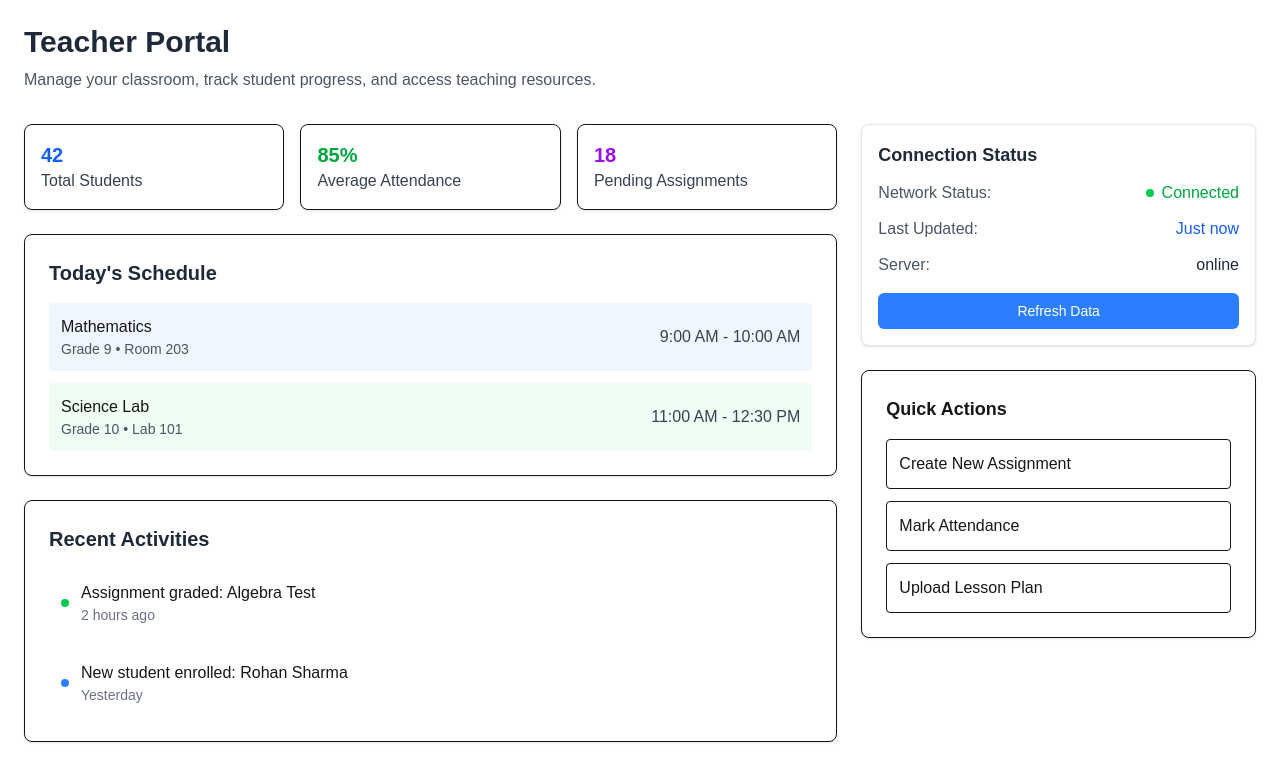
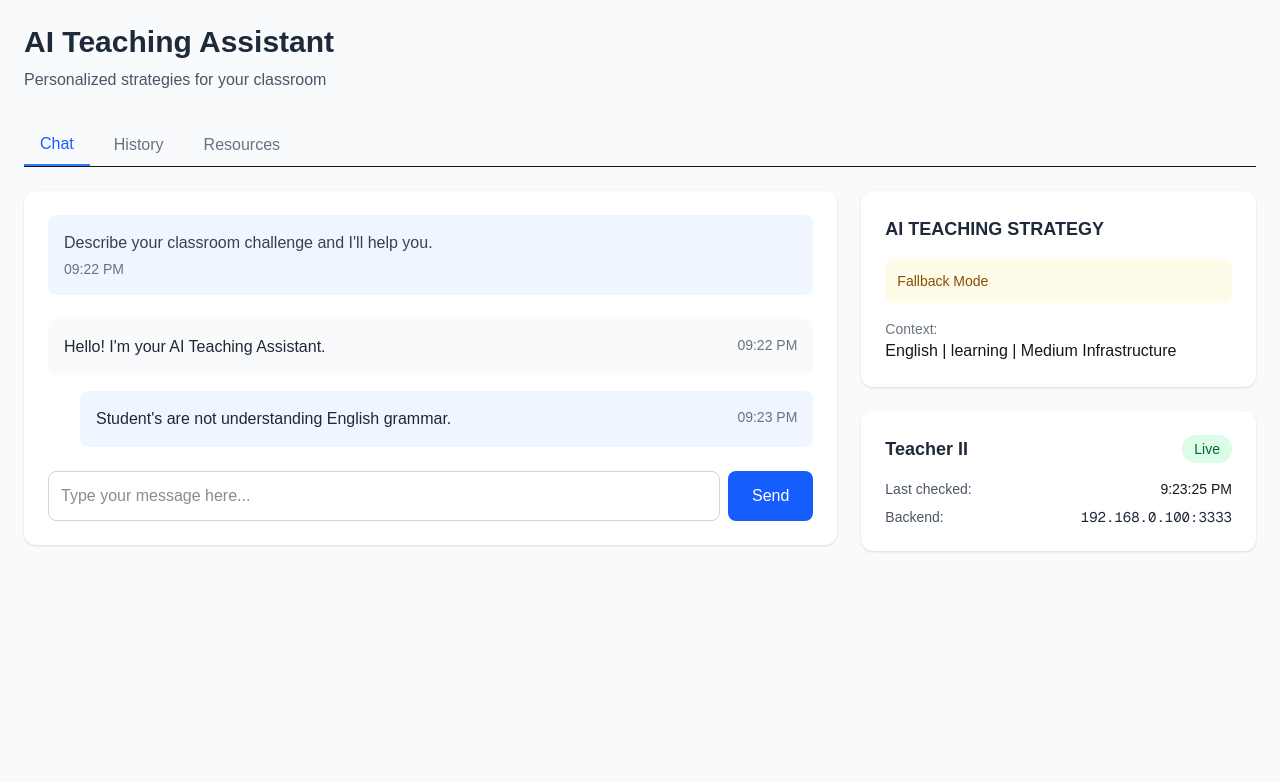
Before and after one commit to warisha-f1/MergeEd, a Next.js app in the folder frontend/: page /teacher in a window 1280 px wide. Shown: the top 782 px of the page. Built offline with nearby package versions, Linux system fonts and the light colour scheme.

Commit message:
Update page.tsx

```diff
--- a/frontend/app/teacher/page.tsx
+++ b/frontend/app/teacher/page.tsx
@@ -2,100 +2,134 @@
 "use client";
 
 import { useState } from "react";
-import ConnectionStatus from "../../components/ConnectionStatus";
 
 export default function TeacherPage() {
-  const [activeTab, setActiveTab] = useState("dashboard");
+  const [activeTab, setActiveTab] = useState("chat");
+  const [message, setMessage] = useState("");
+  const [chatHistory, setChatHistory] = useState([
+    { id: 1, sender: "ai", text: "Hello! I'm your AI Teaching Assistant.", time: "09:22 PM" },
+    { id: 2, sender: "user", text: "Student's are not understanding English grammar.", time: "09:23 PM" },
+  ]);
 
   return (
-    <div className="p-6">
-      {/* Teacher Page Header */}
+    <div className="min-h-screen bg-gray-50 p-6">
+      {/* Header */}
       <header className="mb-8">
-        <h1 className="text-3xl font-bold text-gray-800">Teacher Portal</h1>
-        <p className="text-gray-600 mt-2">
-          Manage your classroom, track student progress, and access teaching resources.
-        </p>
+        <h1 className="text-3xl font-bold text-gray-800">AI Teaching Assistant</h1>
+        <p className="text-gray-600 mt-2">Personalized strategies for your classroom</p>
       </header>
 
+      {/* Tabs */}
+      <div className="flex space-x-2 mb-6 border-b">
+        <button
+          onClick={() => setActiveTab("chat")}
+          className={`px-4 py-2 font-medium ${
+            activeTab === "chat"
+              ? "border-b-2 border-blue-500 text-blue-600"
+              : "text-gray-500 hover:text-gray-700"
+          }`}
+        >
+          Chat
+        </button>
+        <button
+          onClick={() => setActiveTab("history")}
+          className={`px-4 py-2 font-medium ${
+            activeTab === "history"
+              ? "border-b-2 border-blue-500 text-blue-600"
+              : "text-gray-500 hover:text-gray-700"
+          }`}
+        >
+          History
+        </button>
+        <button
+          onClick={() => setActiveTab("resources")}
+          className={`px-4 py-2 font-medium ${
+            activeTab === "resources"
+              ? "border-b-2 border-blue-500 text-blue-500"
+              : "text-gray-500 hover:text-gray-700"
+          }`}
+        >
+          Resources
+        </button>
+      </div>
+
       <div className="grid grid-cols-1 lg:grid-cols-3 gap-6">
-        {/* Left Column - Teacher Dashboard */}
-        <div className="lg:col-span-2 space-y-6">
-          {/* Stats Cards for Teachers */}
-          <div className="grid grid-cols-1 md:grid-cols-3 gap-4">
-            <div className="bg-white p-4 rounded-lg shadow border">
-              <div className="text-xl font-bold text-blue-600">42</div>
-              <div className="text-gray-700">Total Students</div>
+        {/* Chat Section */}
+        <div className="lg:col-span-2">
+          <div className="bg-white rounded-xl shadow p-6">
+            <div className="mb-6 p-4 bg-blue-50 rounded-lg">
+              <p className="text-gray-700">Describe your classroom challenge and I'll help you.</p>
+              <p className="text-sm text-gray-500 mt-1">09:22 PM</p>
             </div>
-            <div className="bg-white p-4 rounded-lg shadow border">
-              <div className="text-xl font-bold text-green-600">85%</div>
-              <div className="text-gray-700">Average Attendance</div>
+
+            {/* Chat Messages */}
+            <div className="space-y-4 mb-6">
+              {chatHistory.map((msg) => (
+                <div
+                  key={msg.id}
+                  className={`p-4 rounded-lg ${
+                    msg.sender === "ai"
+                      ? "bg-gray-50"
+                      : "bg-blue-50 ml-8"
+                  }`}
+                >
+                  <div className="flex justify-between items-start">
+                    <p className="text-gray-800">{msg.text}</p>
+                    <span className="text-sm text-gray-500">{msg.time}</span>
+                  </div>
+                </div>
+              ))}
             </div>
-            <div className="bg-white p-4 rounded-lg shadow border">
-              <div className="text-xl font-bold text-purple-600">18</div>
-              <div className="text-gray-700">Pending Assignments</div>
+
+            {/* Input */}
+            <div className="flex gap-2">
+              <input
+                type="text"
+                value={message}
+                onChange={(e) => setMessage(e.target.value)}
+                placeholder="Type your message here..."
+                className="flex-1 p-3 border border-gray-300 rounded-lg"
+              />
+              <button className="bg-blue-600 text-white px-6 py-3 rounded-lg hover:bg-blue-700">
+                Send
+              </button>
             </div>
           </div>
+        </div>
 
-          {/* Classroom Content */}
-          <div className="bg-white rounded-lg shadow border p-6">
-            <h2 className="text-xl font-bold text-gray-800 mb-4">Today's Schedule</h2>
+        {/* Sidebar */}
+        <div className="space-y-6">
+          {/* AI Strategy */}
+          <div className="bg-white rounded-xl shadow p-6">
+            <h3 className="font-bold text-lg mb-4 text-gray-800">AI TEACHING STRATEGY</h3>
+            <div className="p-3 bg-yellow-50 rounded-lg mb-4">
+              <p className="text-sm font-medium text-yellow-800">Fallback Mode</p>
+            </div>
             <div className="space-y-3">
-              <div className="flex items-center justify-between p-3 bg-blue-50 rounded">
-                <div>
-                  <div className="font-medium">Mathematics</div>
-                  <div className="text-sm text-gray-600">Grade 9 • Room 203</div>
-                </div>
-                <div className="text-gray-700">9:00 AM - 10:00 AM</div>
-              </div>
-              <div className="flex items-center justify-between p-3 bg-green-50 rounded">
-                <div>
-                  <div className="font-medium">Science Lab</div>
-                  <div className="text-sm text-gray-600">Grade 10 • Lab 101</div>
-                </div>
-                <div className="text-gray-700">11:00 AM - 12:30 PM</div>
+              <div>
+                <p className="text-sm text-gray-500">Context:</p>
+                <p className="font-medium">English | learning | Medium Infrastructure</p>
               </div>
             </div>
           </div>
 
-          {/* Recent Activities */}
-          <div className="bg-white rounded-lg shadow border p-6">
-            <h2 className="text-xl font-bold text-gray-800 mb-4">Recent Activities</h2>
-            <ul className="space-y-3">
-              <li className="flex items-center p-3 hover:bg-gray-50 rounded">
-                <div className="w-2 h-2 bg-green-500 rounded-full mr-3"></div>
-                <div>
-                  <div>Assignment graded: Algebra Test</div>
-                  <div className="text-sm text-gray-500">2 hours ago</div>
-                </div>
-              </li>
-              <li className="flex items-center p-3 hover:bg-gray-50 rounded">
-                <div className="w-2 h-2 bg-blue-500 rounded-full mr-3"></div>
-                <div>
-                  <div>New student enrolled: Rohan Sharma</div>
-                  <div className="text-sm text-gray-500">Yesterday</div>
-                </div>
-              </li>
-            </ul>
-          </div>
-        </div>
-
-        {/* Right Column - Connection Status & Tools */}
-        <div className="space-y-6">
-          <ConnectionStatus />
-
-          {/* Quick Actions */}
-          <div className="bg-white rounded-lg shadow border p-6">
-            <h3 className="font-bold text-lg mb-4">Quick Actions</h3>
-            <div className="space-y-3">
-              <button className="w-full text-left p-3 hover:bg-blue-50 rounded border">
-                Create New Assignment
-              </button>
-              <button className="w-full text-left p-3 hover:bg-green-50 rounded border">
-                Mark Attendance
-              </button>
-              <button className="w-full text-left p-3 hover:bg-purple-50 rounded border">
-                Upload Lesson Plan
-              </button>
+          {/* Connection Status */}
+          <div className="bg-white rounded-xl shadow p-6">
+            <div className="flex items-center justify-between mb-4">
+              <h3 className="font-bold text-lg text-gray-800">Teacher II</h3>
+              <span className="px-3 py-1 bg-green-100 text-green-800 text-sm rounded-full">
+                Live
+              </span>
+            </div>
+            <div className="space-y-2 text-sm">
+              <div className="flex justify-between">
+                <span className="text-gray-600">Last checked:</span>
+                <span className="font-medium">9:23:25 PM</span>
+              </div>
+              <div className="flex justify-between">
+                <span className="text-gray-600">Backend:</span>
+                <span className="font-mono text-gray-800">192.168.0.100:3333</span>
+              </div>
             </div>
           </div>
         </div>
```
